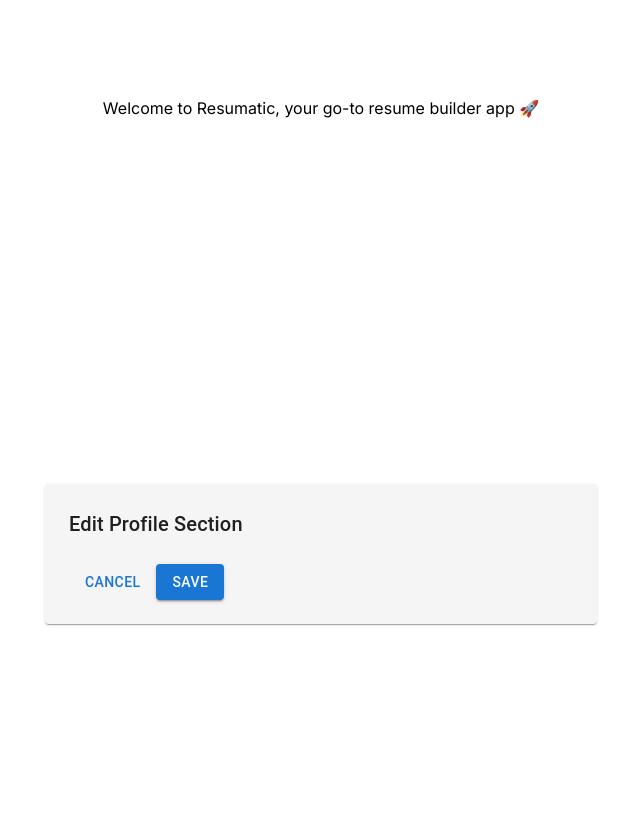
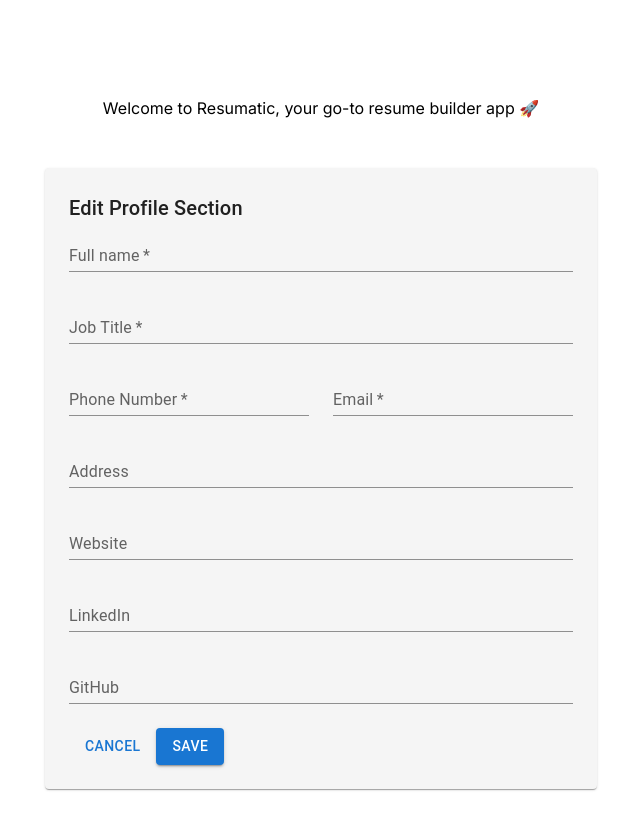
Before and after one commit to NacarateJ/resumatic, a Next.js app: page / in a window 1280 px wide. Shown: the top 830 px of the page, without its empty margins (319-959 px from the left). Before the commit the page ends 800 px from the top, so only its background shows below. Built offline with nearby package versions, Linux system fonts and the light colour scheme.

Commit message:
setup initial edit profile page component

```diff
--- a/components/EditProfileSection.js
+++ b/components/EditProfileSection.js
@@ -1,9 +1,93 @@
 import SectionContainer from './SectionContainer';
+import Grid from '@mui/material/Grid';
+import TextField from '@mui/material/TextField';
 
 export default function EditProfileSection() {
   return (
     <>
-      <SectionContainer title='Edit Profile Section' />
+      <SectionContainer title='Edit Profile Section'>
+        <Grid container spacing={3}>
+          <Grid item xs={12}>
+            <TextField
+              required
+              id='fullName'
+              name='fullName'
+              label='Full name'
+              fullWidth
+              autoComplete='name'
+              variant='standard'
+            />
+          </Grid>
+          <Grid item xs={12}>
+            <TextField
+              required
+              id='jobTitle'
+              name='jobTitle'
+              label='Job Title'
+              fullWidth
+              variant='standard'
+            />
+          </Grid>
+          <Grid item xs={12} sm={6}>
+            <TextField
+              required
+              id='phoneNumber'
+              name='phoneNumber'
+              label='Phone Number'
+              fullWidth
+              autoComplete='tel'
+              variant='standard'
+            />
+          </Grid>
+          <Grid item xs={12} sm={6}>
+            <TextField
+              required
+              id='email'
+              name='email'
+              label='Email'
+              fullWidth
+              autoComplete='email'
+              variant='standard'
+            />
+          </Grid>
+          <Grid item xs={12}>
+            <TextField
+              id='address'
+              name='address'
+              label='Address'
+              fullWidth
+              variant='standard'
+            />
+          </Grid>
+          <Grid item xs={12}>
+            <TextField
+              id='website'
+              name='website'
+              label='Website'
+              fullWidth
+              variant='standard'
+            />
+          </Grid>
+          <Grid item xs={12}>
+            <TextField
+              id='linkedin'
+              name='linkedin'
+              label='LinkedIn'
+              fullWidth
+              variant='standard'
+            />
+          </Grid>
+          <Grid item xs={12}>
+            <TextField
+              id='github'
+              name='github'
+              label='GitHub'
+              fullWidth
+              variant='standard'
+            />
+          </Grid>
+        </Grid>
+      </SectionContainer>
     </>
   );
 }
--- a/components/SectionContainer.js
+++ b/components/SectionContainer.js
@@ -18,6 +18,7 @@ export default function SectionContainer(props) {
             {props.icon}
             {props.title}
           </Typography>
+          {props.children}
           <Button sx={{ mt: 3, ml: 1 }}>Cancel</Button>
           <Button variant='contained' sx={{ mt: 3, ml: 1 }}>
             Save
```
